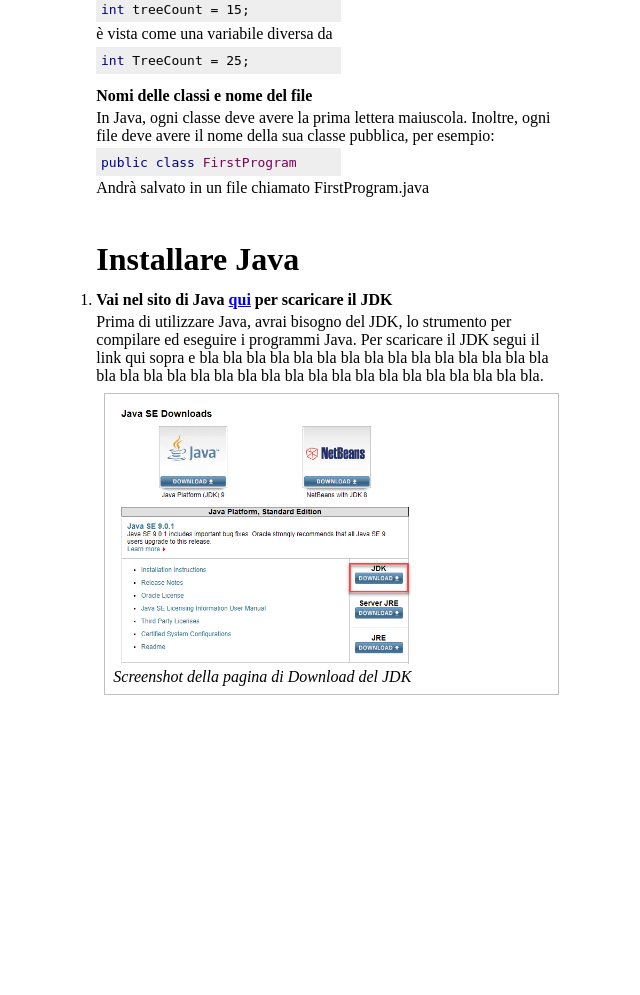
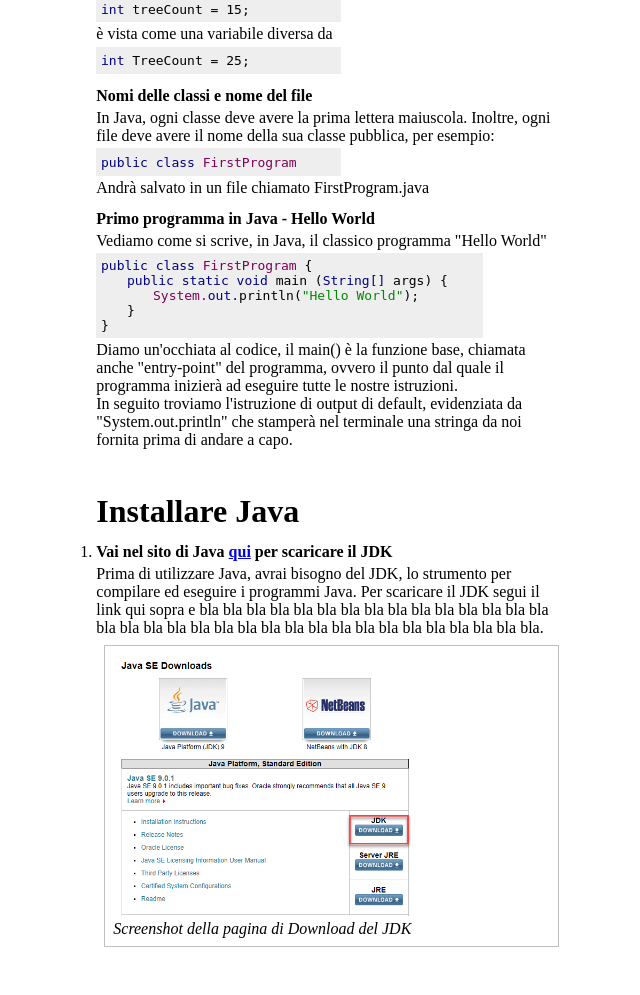
Before and after one commit to Giacomobarzon97/Tecnologie-Web, a PHP site: page /article1/article1.html in a window 1280 px wide. Shown: the part 429-1424 px from the top of the page, without its empty margins (417-1057 px from the left). Before the commit the page ends 1124 px from the top, so only its background shows below. Run offline with PHP 8.4, Linux system fonts and the light colour scheme.

Commit message:
Tweaks
More style, more example-code in the page and more comments

```diff
--- a/article1/article1.html
+++ b/article1/article1.html
@@ -1,5 +1,6 @@
 <!DOCTYPE html PUBLIC "-//W3C//DTD XHTML 1.0 Strict//EN" "http://www.w3.org/TR/xhtml1/DTD/xhtml1-strict.dtd">
-<html xmlns=“http://www.w3.org/1999/xhtml” xml:lang=“it” lang="it" >
+<html
+	xmlns=“http://www.w3.org/1999/xhtml” xml:lang=“it” lang="it" >
 	<head>
 		<title>Articolo 1 - Website</title>
 		<meta http-equiv="Content-Type" content="text/html; charset=utf-8" />
@@ -8,22 +9,26 @@
 		<meta name="keywords" content="" />
 		<meta name="language" content="italian it" />
 		<meta name="author" content="" />
-
 		<link rel="stylesheet" type="text/css" href="../style.css" />
 		<link rel="stylesheet" type="text/css" href="./article_style.css" />
 		<link rel="stylesheet" type="text/css" href="./code_style.css" />
 	</head>
-
 	<body>
 		<div id="nav-bar">
 			<h1 id="">Nome sito</h1>
 			<ul class="nav-bar-menu">
-				<li class="nav-bar-menu-item"><a href="">About</a></li>
+				<li class="nav-bar-menu-item">
+					<a href="">About</a>
+				</li>
 				<li class="nav-bar-menu-item">ProfileName</li>
 			</ul>
 		</div>
-
-        <br/><br/><br/><br/><br/>
+		<!--Spazio random per saltare la nav-bar-->
+		<br/>
+		<br/>
+		<br/>
+		<br/>
+		<br/>
 		<!--Inizio contenuto articolo-->
 		<div id="content">
 			<!--Inizio centratura articolo-->
@@ -58,6 +63,41 @@
 							</div>
 							<p>Andrà salvato in un file chiamato FirstProgram.java</p>
 						</li>
+						<li>
+							<p class="content-paragraph-subtitle">Primo programma in Java - Hello World</p>
+							<p>Vediamo come si scrive, in Java, il classico programma "Hello World"</p>
+							<div class="code-snippet code-snippet-large">
+								<code class="java">
+									<span class="code-newline">
+										<span class="keyword">public class</span><span class="type"> FirstProgram </span>{
+									</span>
+									<!--Come metto una linea vuota nel codice(?) uso br?-->
+									<span class="code-indent-1">
+										<!--Indentazione del main-->
+										<span class="code-newline">
+											<span class="keyword">public static void</span> main (<span class="keyword">String[]</span> args) {
+										</span>
+										<span class="code-newline code-indent-2">
+											<!--Indentazione istruzioni del main(solo una qui)-->
+											<span class="type">System.</span><span class="keyword">out.</span>println(<span class="string">"Hello World"</span>);
+										</span>
+										<span class="code-newline">
+                                            }
+                                        </span>
+									</span>
+									<span class="code-newline">
+                                        }
+                                    </span>
+								</code>
+							</div>
+							<p>Diamo un'occhiata al codice, il main() è la funzione base, chiamata anche "entry-point" del programma, ovvero il punto
+                                dal quale il programma inizierà ad eseguire tutte le nostre istruzioni.
+								<br />
+                                In seguito troviamo l'istruzione di output di default, evidenziata da "System.out.println"
+                                che stamperà nel terminale una stringa da noi fornita prima di andare a capo.
+
+							</p>
+						</li>
 					</ul>
 				</div>
 				<!--Fine paragrafo-->
@@ -66,7 +106,9 @@
 					<h3 class="content-paragraph-title">Installare Java</h3>
 					<ol>
 						<li>
-                            <p class="content-paragraph-subtitle">Vai nel sito di Java <a href="https://www.oracle.com/technetwork/java/javase/downloads/jdk8-downloads-2133151.html">qui</a> per scaricare il JDK</p>
+							<p class="content-paragraph-subtitle">Vai nel sito di Java
+								<a href="https://www.oracle.com/technetwork/java/javase/downloads/jdk8-downloads-2133151.html">qui</a> per scaricare il JDK
+							</p>
 							<p>Prima di utilizzare Java, avrai bisogno del JDK, lo strumento per compilare ed eseguire i programmi Java.
                                 Per scaricare il JDK segui il link qui sopra e bla bla bla bla bla bla bla bla bla bla bla
                                 bla bla bla bla bla bla bla bla bla bla bla bla bla bla bla bla bla bla bla bla bla bla bla.</p>
--- a/article1/code_style.css
+++ b/article1/code_style.css
@@ -1,13 +1,31 @@
-.code-snippet{
-    background-color: rgb(238, 238, 238);
-    padding: 1%;
-    max-width: 50%;
+/* Impostazioni base snippet di codice */
+ .code-snippet {
+     background-color: rgb(238, 238, 238);
+     padding: 1%;
+     max-width: 50%;
 }
-
-.java .keyword{
-    color: rgb(0, 0, 136)
+/* Snippet di codice più largo per mostrare più codice */
+ .code-snippet-large{
+     max-width: 80%;
 }
-
-.java .type{
-    color: rgb(127, 0, 85);
+/* Istruzione random per mandare a capo una riga di codice */
+ .code-newline {
+     display: block;
 }
+/* Indentazione del codice */
+ .code-indent-1 {
+     text-indent: 2em;
+}
+ .code-indent-2 {
+     text-indent: 4em;
+}
+/* Colorazione del codice */
+ .java .keyword {
+     color: rgb(0, 0, 136)
+}
+ .java .type {
+     color: rgb(127, 0, 85);
+}
+ .java .string {
+     color: rgb(0, 136, 0);
+}
--- a/style.css
+++ b/style.css
@@ -50,7 +50,7 @@
 	min-height: 1000px; /* DA RIMUOVERE */
 	padding: 1.5%;
 	width: 80%;
-  	float: right; /* A destra per testare con la barra a sinistra */
+	float: right; /* A destra per testare con la barra a sinistra */
 }
 
 /* Article in content */
```
Also changed, not shown: article1/article_style.css (+2 -8 lines). Lines whose indentation alone changed are shown as unchanged.
